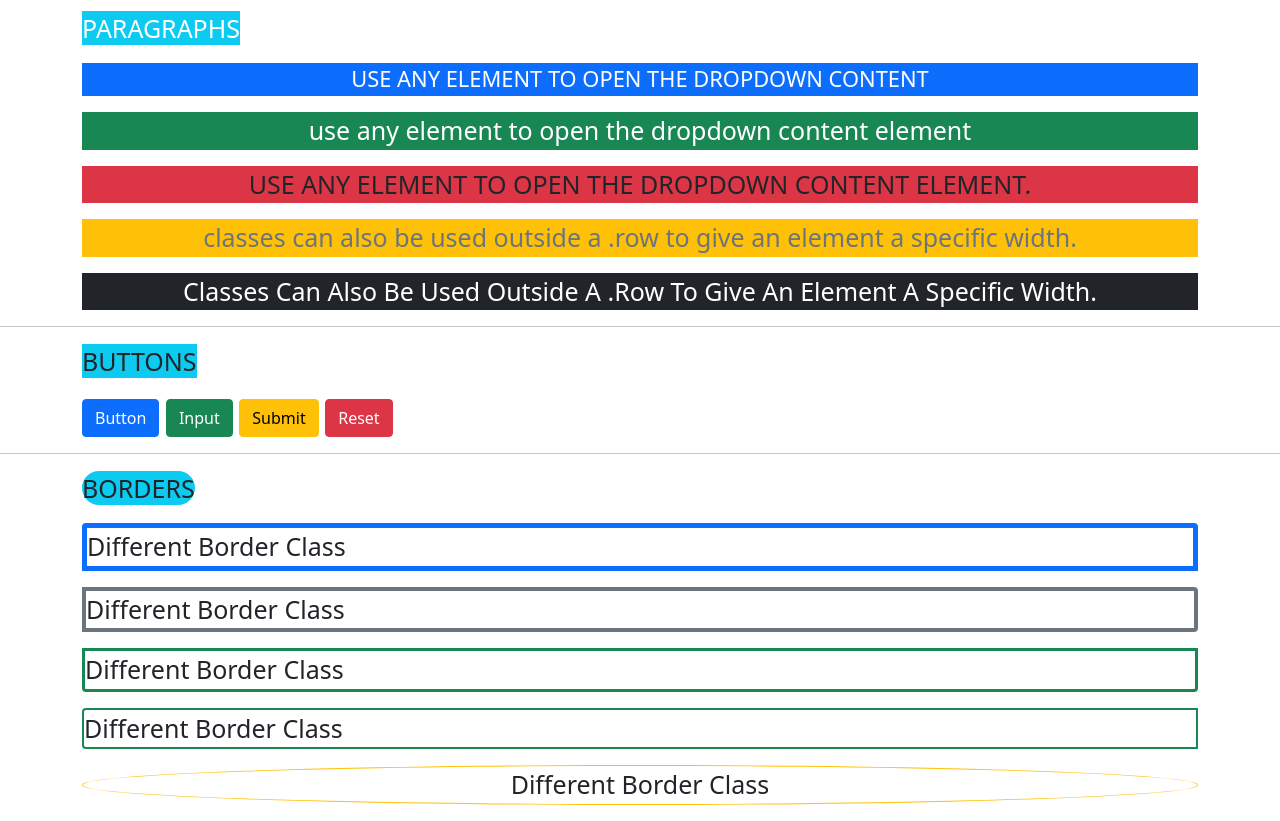
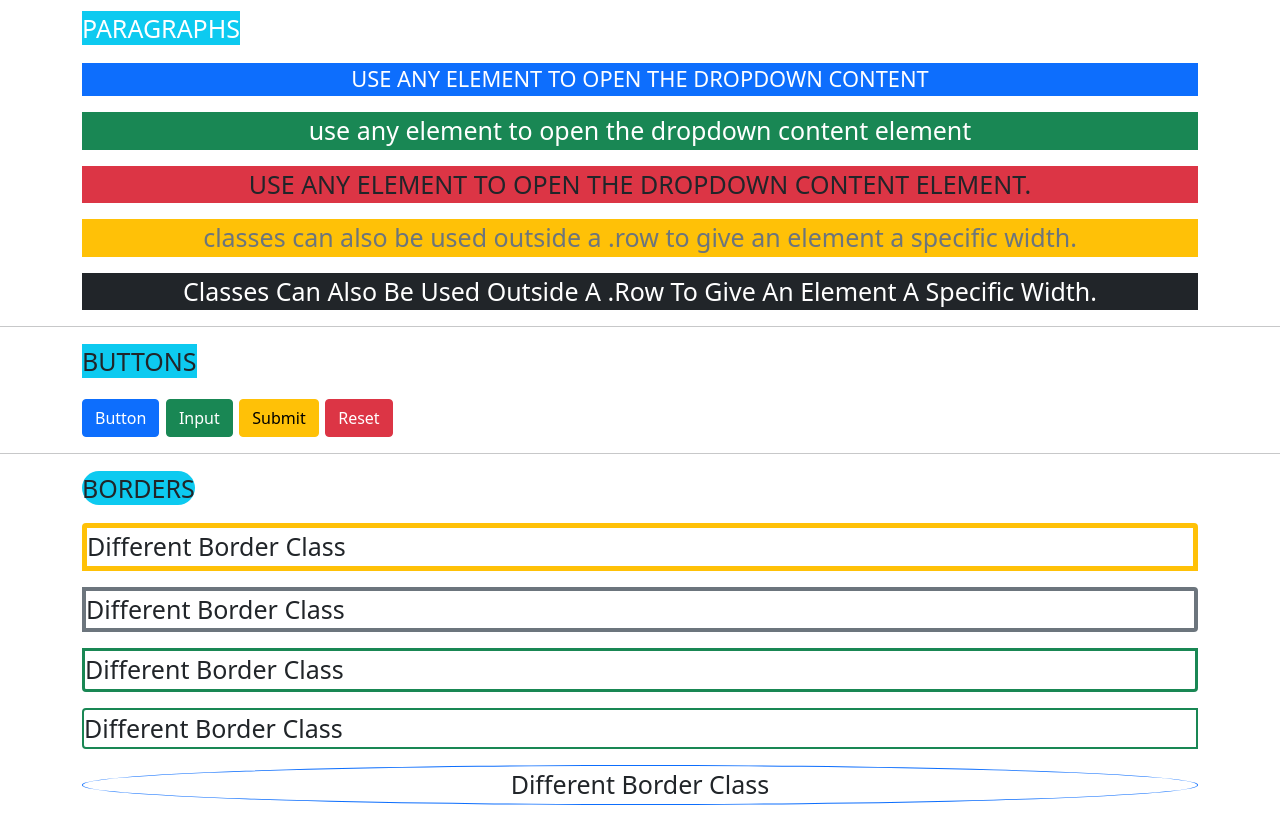
Before and after one commit to niresh2001/btstrp_cntainrs_btns_brdrs, a plain HTML site: page index.html in a window 1280 px wide. Shown: the part 133-954 px from the top of the page. Drawn offline with nearby package versions, Linux system fonts and the light colour scheme.

Commit message:
Update index.html

```diff
--- a/index.html
+++ b/index.html
@@ -37,11 +37,11 @@
     <hr>
     <div class="c1 container">
         <p><span class="bg-info text-dark rounded-pill">BORDERS</span></p>
-        <p class="border border-primary text-dark rounded-top border-5">Different Border Class</p>
+        <p class="border border-warning text-dark rounded-top border-5">Different Border Class</p>
         <p class="border border-secondary  text-dark rounded-end border-4">Different Border Class</p>
         <p class="border border-success  text-dark rounded-bottom border-3">Different Border Class</p>
         <p class="border border-success  text-dark rounded-start border-2">Different Border Class</p>
-        <p class="border border-warning  text-dark text-center rounded-circle border-1">Different Border Class</p>
+        <p class="border border-primary  text-dark text-center rounded-circle border-1">Different Border Class</p>
 
     </div>
 
```
